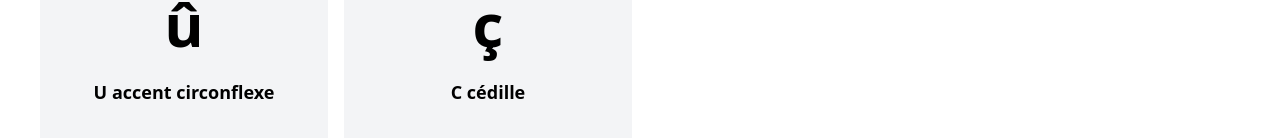
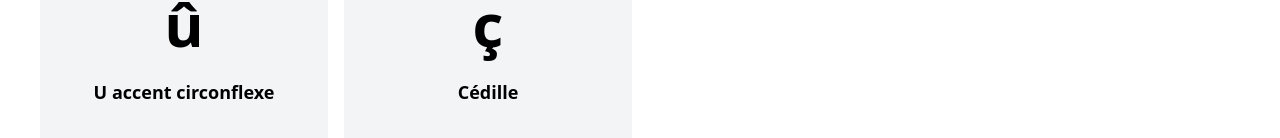
Before and after one commit to TheRoro/UpSpell, a Nuxt app: page /fr in a window 1280 px wide. Shown: the part 1226-1364 px from the top of the page. Built offline with nearby package versions, Linux system fonts and the light colour scheme.

Commit message:
🐛Fix Typo Cédille

```diff
--- a/pages/fr/index.vue
+++ b/pages/fr/index.vue
@@ -45,7 +45,7 @@ export default {
         },
         {
           letter: 'ç',
-          name: 'C cédille'
+          name: 'Cédille'
         }
       ],
       imageUrl: 'https://upload.wikimedia.org/wikipedia/commons/thumb/6/62/Flag_of_France.png/1200px-Flag_of_France.png'
```
